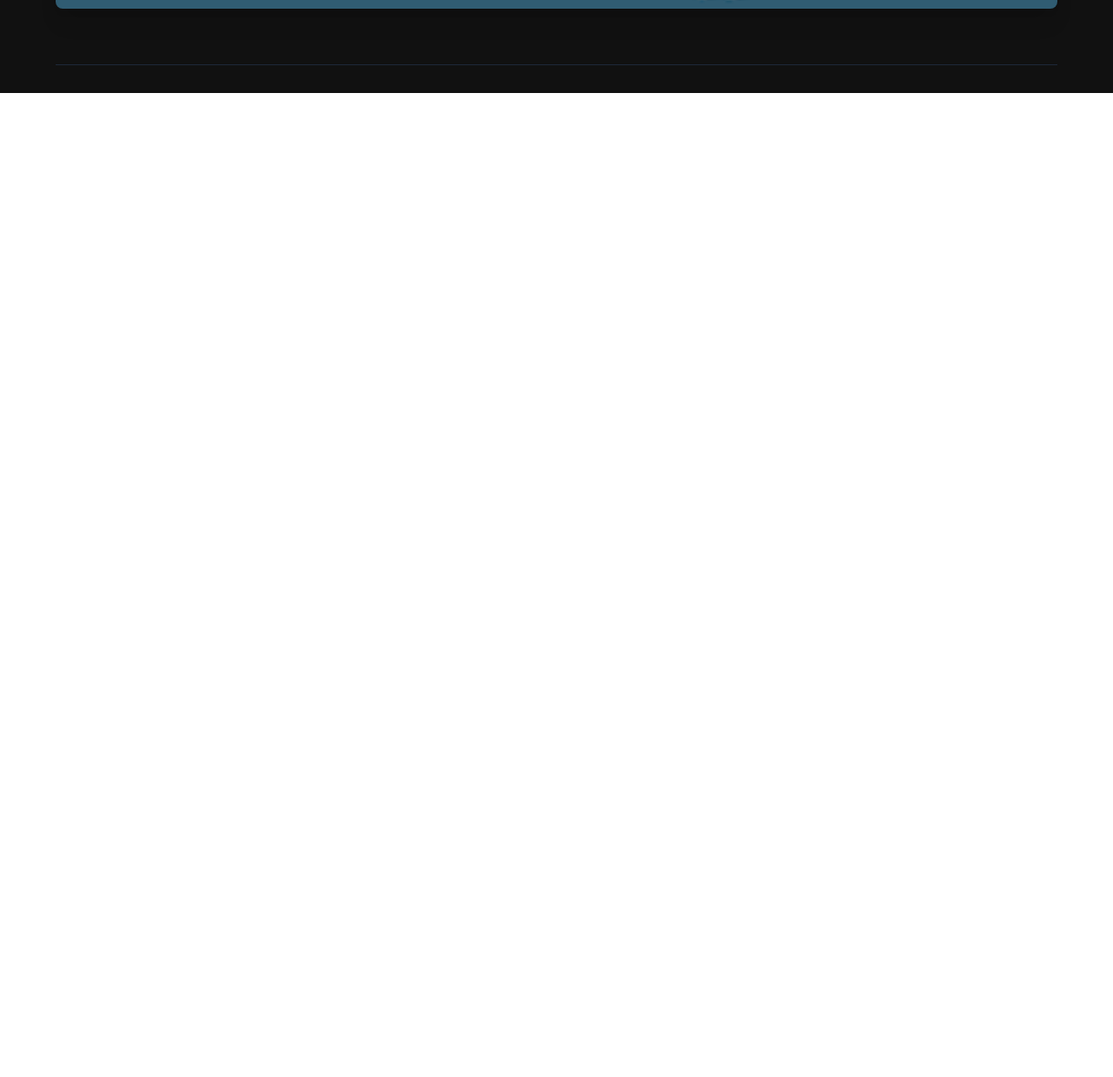
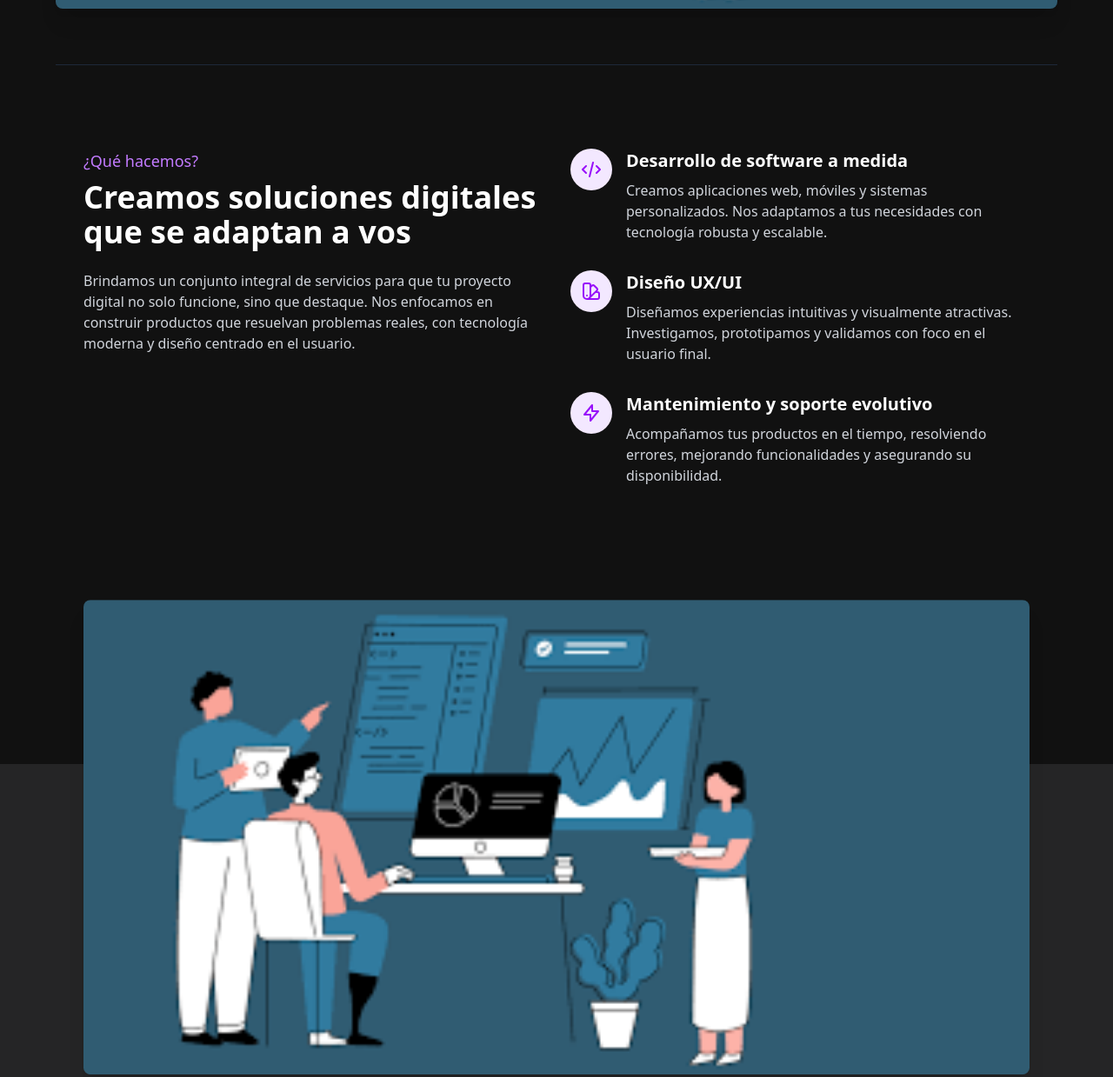
Before and after one commit to Mathias-Ezler/TeHacemos, an Astro site: page / in a window 1280 px wide. Shown: the part 1068-2307 px from the top of the page at 87% size. Before the commit the page ends 1175 px from the top, so only its background shows below. Built offline with nearby package versions, Linux system fonts and the light colour scheme; Astro itself is replaced by a stand-in of ours.

Commit message:
add: Services

```diff
--- a/src/components/Home.astro
+++ b/src/components/Home.astro
@@ -67,7 +67,7 @@
     <script type="text/javascript" is:inline>
       const typingConfig = {
         words: ['Webs', 'Software', 'UX/UI'],
-        typeSpeed: 100,
+        typeSpeed: 150,
         deleteSpeed: 50,
         delayBetweenWords: 1500,
         loop: true
--- /dev/null
+++ b/src/components/Services.astro
@@ -0,0 +1,88 @@
+---
+// QueHacemos.astro
+---
+
+<!-- Contenedor envolvente para que la imagen flote sobre ambas secciones -->
+<div class="relative">
+
+    <!-- Sección superior -->
+    <section id="QueHacemos" class="bg-oscuro text-white py-16">
+      <div class="max-w-6xl mx-auto px-6 lg:px-8">
+        <div class="grid md:grid-cols-2 gap-8 mb-16">
+          <div>
+            <h2 class="text-lg text-purple-400 font-medium mb-2">¿Qué hacemos?</h2>
+            <h3 class="text-3xl md:text-4xl font-bold mb-6">Creamos soluciones digitales que se adaptan a vos</h3>
+            <p class="text-gray-300">
+              Brindamos un conjunto integral de servicios para que tu proyecto digital no solo funcione, sino que destaque. Nos enfocamos en construir productos que resuelvan problemas reales, con tecnología moderna y diseño centrado en el usuario.
+            </p>
+          </div>
+          <div class="flex flex-col space-y-8">
+            <!-- Servicio 1 -->
+            <div class="flex items-start space-x-4">
+              <div class="bg-purple-100 rounded-full p-3 flex-shrink-0">
+                <svg xmlns="http://www.w3.org/2000/svg" class="w-6 h-6 text-purple-600" fill="none" viewBox="0 0 24 24" stroke="currentColor">
+                  <path stroke-linecap="round" stroke-linejoin="round" stroke-width="2" d="M10 20l4-16m4 4l4 4-4 4M6 16l-4-4 4-4" />
+                </svg>
+              </div>
+              <div>
+                <h4 class="text-xl font-semibold mb-2">Desarrollo de software a medida</h4>
+                <p class="text-gray-300">
+                  Creamos aplicaciones web, móviles y sistemas personalizados. Nos adaptamos a tus necesidades con tecnología robusta y escalable.
+                </p>
+              </div>
+            </div>
+            <!-- Servicio 2 -->
+            <div class="flex items-start space-x-4">
+              <div class="bg-purple-100 rounded-full p-3 flex-shrink-0">
+                <svg xmlns="http://www.w3.org/2000/svg" class="w-6 h-6 text-purple-600" fill="none" viewBox="0 0 24 24" stroke="currentColor">
+                  <path stroke-linecap="round" stroke-linejoin="round" stroke-width="2" d="M7 21a4 4 0 01-4-4V5a2 2 0 012-2h4a2 2 0 012 2v12a4 4 0 01-4 4zm0 0h12a2 2 0 002-2v-4a2 2 0 00-2-2h-2.343M11 7.343l1.657-1.657a2 2 0 012.828 0l2.829 2.829a2 2 0 010 2.828l-8.486 8.485M7 17h.01" />
+                </svg>
+              </div>
+              <div>
+                <h4 class="text-xl font-semibold mb-2">Diseño UX/UI</h4>
+                <p class="text-gray-300">
+                  Diseñamos experiencias intuitivas y visualmente atractivas. Investigamos, prototipamos y validamos con foco en el usuario final.
+                </p>
+              </div>
+            </div>
+            <!-- Servicio 3 -->
+            <div class="flex items-start space-x-4">
+              <div class="bg-purple-100 rounded-full p-3 flex-shrink-0">
+                <svg xmlns="http://www.w3.org/2000/svg" class="w-6 h-6 text-purple-600" fill="none" viewBox="0 0 24 24" stroke="currentColor">
+                  <path stroke-linecap="round" stroke-linejoin="round" stroke-width="2" d="M13 10V3L4 14h7v7l9-11h-7z" />
+                </svg>
+              </div>
+              <div>
+                <h4 class="text-xl font-semibold mb-2">Mantenimiento y soporte evolutivo</h4>
+                <p class="text-gray-300">
+                  Acompañamos tus productos en el tiempo, resolviendo errores, mejorando funcionalidades y asegurando su disponibilidad.
+                </p>
+              </div>
+            </div>
+          </div>
+        </div>
+      </div>
+    </section>
+
+    <!-- Sección con dos colores e imagen centrada -->
+    <div class="relative w-full">
+      <!-- Contenedor de los dos colores -->
+      <div class="flex flex-col w-full">
+        <!-- Color superior -->
+        <div class="w-full h-48 bg-oscuro"></div>
+        <!-- Color inferior -->
+        <div class="w-full h-90 bg-gris"></div>
+      </div>
+
+      <!-- Imagen centrada sobre los dos colores -->
+      <div class="absolute top-1/2 left-1/2 transform -translate-x-1/2 -translate-y-1/2 w-full">
+        <div class="max-w-6xl mx-auto px-6 lg:px-8">
+          <img
+            src="/img/equipo.png"
+            alt="Imagen destacada"
+            class="w-full h-auto rounded-lg shadow-xl"
+          />
+        </div>
+      </div>
+    </div>
+</div>
--- a/src/layouts/Layout.astro
+++ b/src/layouts/Layout.astro
@@ -24,5 +24,6 @@ import Header from '../components/Header.astro'
 		margin: 0;
 		width: 100%;
 		height: 100%;
+		background-color: aliceblue;
 	}
 </style>
--- a/src/pages/index.astro
+++ b/src/pages/index.astro
@@ -1,8 +1,10 @@
 ---
 import Layout from '../layouts/Layout.astro';
 import Hero from '../components/Home.astro';
+import Services from '../components/Services.astro';
 ---
 
 <Layout title="TeHacemos - Tu equipo tech">
   <Hero />
+  <Services />
 </Layout>
--- a/src/styles/global.css
+++ b/src/styles/global.css
@@ -3,4 +3,5 @@
 @theme {
     --color-oscuro: #111111;
     --color-lila: #9b73f9;
+    --color-gris: #252526;
 }
```
